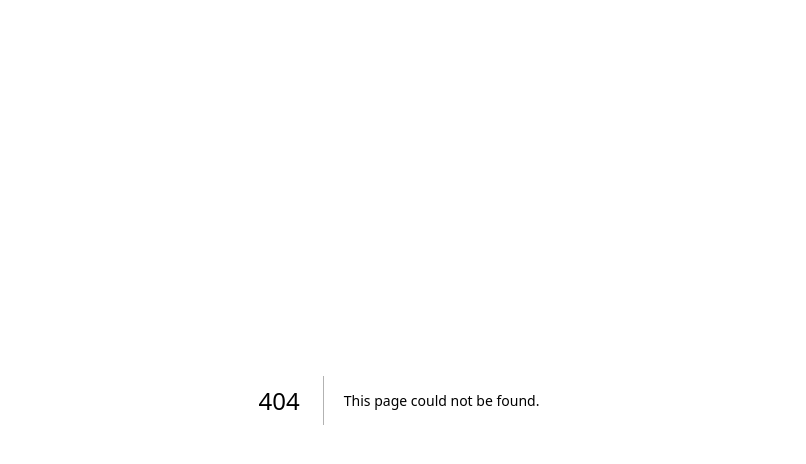
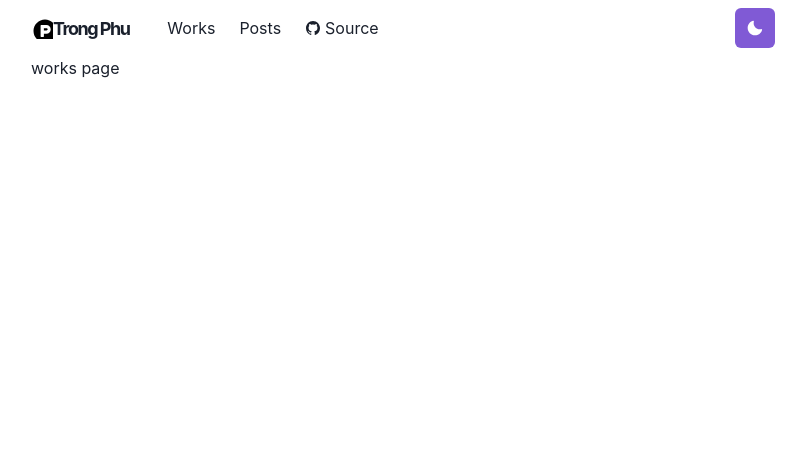
Before and after one commit to phuqn10x/Trxng_Phz, a Next.js app: page /works in a window 1280 px wide. Before the commit this address had no page. Shown: the top 464 px of the page, without its empty margins (241-1047 px from the left). Built offline with nearby package versions, Linux system fonts and the light colour scheme.

Commit message:
up home-page

```diff
--- /dev/null
+++ b/src/app/components/fonts.tsx
@@ -0,0 +1,7 @@
+'use client'
+const Fonts = () => (
+    <style jsx global>{`
+        @import url('https://fonts.googleapis.com/css2?family=M+PLUS+Rounded+1c:wght@300;700&display=swap');
+    `}</style>
+)
+export default Fonts
--- a/src/app/components/layouts/main.tsx
+++ b/src/app/components/layouts/main.tsx
@@ -4,6 +4,8 @@ import NavBar from '../navbar'
 import { Box, Container } from '@chakra-ui/react'
 import Footer from '../footer'
 import VoxelDogLoader from '../voxel-dog-loader'
+import { Router } from 'next/router'
+import { log } from 'console'
 
 // const LazyVoxelDog = dynamic(() => import('../voxel-dog'). {
 //     ssr: false,
@@ -11,9 +13,11 @@ import VoxelDogLoader from '../voxel-dog-loader'
 // })
 interface Props {
     children : React.ReactNode
-    router?: any
+    router?: Router
 }
 const Main = ({ children, router}:Props) => {
+    console.log(router);
+
     return (
         <Box as="main" pb={8}>
             <Head>
@@ -35,7 +39,7 @@ const Main = ({ children, router}:Props) => {
                 <title>Trong Phu - Homepage</title>
             </Head>
 
-            <NavBar path={router.asPath} />
+            <NavBar/>
 
             <Container maxW="container.md" pt={14}>
                 {/* <LazyVoxelDog/> */}
--- a/src/app/components/navbar.tsx
+++ b/src/app/components/navbar.tsx
@@ -1,3 +1,5 @@
+'use client'
+
 import { forwardRef } from 'react'
 import Logo from './logo'
 import NextLink from 'next/link'
@@ -15,18 +17,18 @@ import {
     IconButton,
     useColorModeValue
 } from "@chakra-ui/react";
-import { HamburgerIcon} from '@chakra-ui/icons';
+import { HamburgerIcon } from '@chakra-ui/icons';
 import ThemeToggleButton from './theme-toggle-button'
 import { IoLogoGithub } from 'react-icons/io5'
-interface PropsLinkItem{
+interface PropsLinkItem {
     href?: string;
     path?: string;
     target?: string;
-    children?: string;
+    children: React.ReactNode;
 }
-const LinkItem = ({ href, path, target, children, ...props} : PropsLinkItem , ) => {
-    const active = path === href
-    const inactiveColor = useColorModeValue('gray.800','whiteAlpha.900')
+const LinkItem = ({ href, path, target, children, ...props }: PropsLinkItem) => {
+    const active: boolean = path === href;
+    const inactiveColor: string = useColorModeValue('gray.800', 'whiteAlpha.900');
     return (
         <Link
             as={NextLink}
@@ -34,27 +36,26 @@ const LinkItem = ({ href, path, target, children, ...props} : PropsLinkItem , )
             scroll={false}
             p={2}
             bg={active ? 'gressTeal' : undefined}
-            color={active? '#202023' : inactiveColor}
+            color={active ? '#202023' : inactiveColor}
             target={target}
             {...props}
         >
             {children}
         </Link>
-    )
+    );
 }
 
-const MenuLink = forwardRef<any, any>((props, ref) => (
+const MenuLink = forwardRef((props: any, ref: any) => (
     <Link ref={ref} as={NextLink} {...props} />
 ))
-const NavBar = (props : any) => {
-    const { path } = props
+const NavBar = (props: any) => {
     return (
         <Box
-        position= "fixed"
+            position="fixed"
             as="nav"
             w="100%"
             bg={useColorModeValue('#ffffff40', '#20202380')}
-        css={{ backdropFilter: 'blur(10px)'}}
+            css={{ backdropFilter: 'blur(10px)' }}
             zIndex={2}
             {...props}
         >
@@ -73,39 +74,60 @@ const NavBar = (props : any) => {
                 </Flex>
 
                 <Stack
-                    direction={{ base:'column', md: 'row'}}
-                    display={{ base: 'none' , md: 'flex'}}
-                    width={{ base: 'full' , md: 'auto'}}
+                    direction={{ base: 'column', md: 'row' }}
+                    display={{ base: 'none', md: 'flex' }}
+                    width={{ base: 'full', md: 'auto' }}
                     alignItems="center"
                     flexGrow={1}
-                    mt={{ base: 4, md: 0}}
+                    mt={{ base: 4, md: 0 }}
                 >
-                    <LinkItem href="/works" path={path}>
+                    <LinkItem href="/works" >
                         Works
                     </LinkItem>
-                    <LinkItem href="/wallpapers" path={path}>
-                        Wallpapers
-                    </LinkItem>
-                    <LinkItem href="/posts" path={path}>
+                    <LinkItem href="/posts">
                         Posts
                     </LinkItem>
-                    <LinkItem href="https://github.com/phuqn10x/Trxng_Phz"
- path={path}>
-                        Works
-                    </LinkItem>
+
                     <LinkItem
-                            href="https://github.com/phuqn10x/Trxng_Phz" path={path}
+                        href="https://github.com/phuqn10x/Trxng_Phz"
                         target='_blank'
-                            path={path}
                         display="inline-flex"
                         alignItems="center"
-                            style={{ gap: 4}}
+                        style={{ gap: 4 }}
+                        pl={2}
                     >
-                        Posts
+                         <IoLogoGithub />
+                        Source
                     </LinkItem>
                 </Stack>
 
-
+                <Box flex={1} align="right">
+                    <ThemeToggleButton />
+                    <Box ml={2} display={{ base: 'inline-block' , md: 'none'}}>
+                        <Menu isLazy id='navbar-menu'>
+                            <MenuButton
+                            as={IconButton}
+                            icon={<HamburgerIcon />}
+                            variant={"outline"}
+                            aria-label="Options"
+                        />
+                        <MenuList>
+                            <MenuItem as={MenuLink} href="/">
+                                About
+                            </MenuItem>
+                            <MenuItem as={MenuLink} href="/works">
+                                Works
+                            </MenuItem>
+                            <MenuItem as={MenuLink} href="/posts">
+                                Posts
+                            </MenuItem>
+                            <MenuItem as={Link} href="https://github.com/phuqn10x/Trxng_Phz">
+                                View Source
+                            </MenuItem>
+                        </MenuList>
+                        </Menu>
+                    </Box>
+                </Box>
             </Container>
         </Box>
     )
--- a/src/app/components/theme-toggle-button.tsx
+++ b/src/app/components/theme-toggle-button.tsx
@@ -16,7 +16,7 @@ const ThemeToggleButton = () => {
             >
                 <IconButton
                     aria-label="Toggle color mode"
-                    colorScheme={useColorModeValue('purle', 'orange')}
+                    colorScheme={useColorModeValue('purple', 'orange')}
                     icon={useColorModeValue(<MoonIcon/>, <SunIcon/>)}
                     onClick={toggleColorMode}
                 ></IconButton>
--- a/src/app/layout.tsx
+++ b/src/app/layout.tsx
@@ -1,7 +1,9 @@
-import type { Metadata } from "next";
+import type { Metadata, Route } from "next";
 import { Jaldi } from "next/font/google";
 import "./globals.css";
 import { Providers } from './providers'
+import Layout from './components/layouts/main'
+import Fonts from './components/fonts'
 // const inter = Jaldi({ subsets: ['devanagari'] , weight : ['400']});
 
 export const metadata: Metadata = {
@@ -9,11 +11,18 @@ export const metadata: Metadata = {
   description: "Generated by me",
 };
 
-function RootLayout({children,}: Readonly<{children: React.ReactNode;}>) {
+function RootLayout({ children }: Readonly<{ children: React.ReactNode;  }>) {
   return (
     <html lang="en">
       <body >
-        <Providers>{children}</Providers>
+        <Providers>
+          {/* <Fonts> */}
+            <Layout>
+              {children}
+            </Layout>
+          {/* </Fonts> */}
+
+        </Providers>
       </body>
     </html>
   );
--- /dev/null
+++ b/src/app/works/page.tsx
@@ -0,0 +1,8 @@
+const Works = () => {
+ return (
+     <p>
+         works page
+     </p>
+ )
+}
+export default Works
--- a/tsconfig.json
+++ b/tsconfig.json
@@ -21,6 +21,6 @@
       "@/*": ["./src/*"]
     }
   },
-  "include": ["next-env.d.ts", "**/*.ts", "**/*.tsx", ".next/types/**/*.ts", "components/layouts/article.js"],
+  "include": ["next-env.d.ts", "**/*.ts", "**/*.tsx", ".next/types/**/*.ts", "components/layouts/article.js", "src/app/components/section.jsx", "src/app/components/section.js"],
   "exclude": ["node_modules"]
 }
```
Also changed, not shown: src/app/page.tsx (+4 -4 lines), src/app/posts/page.tsx (added, +8 -0 lines). Lines whose indentation alone changed are shown as unchanged.
